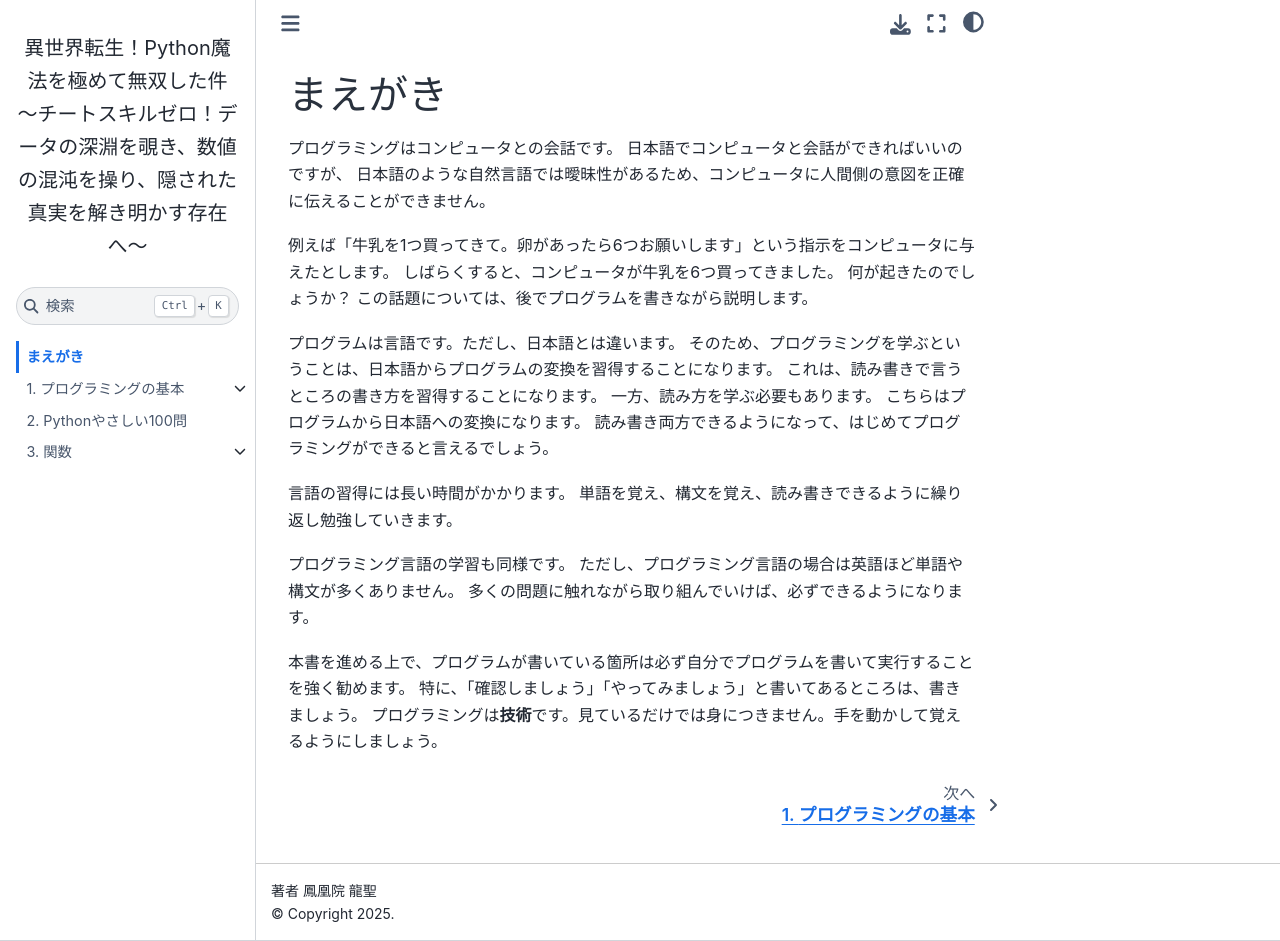
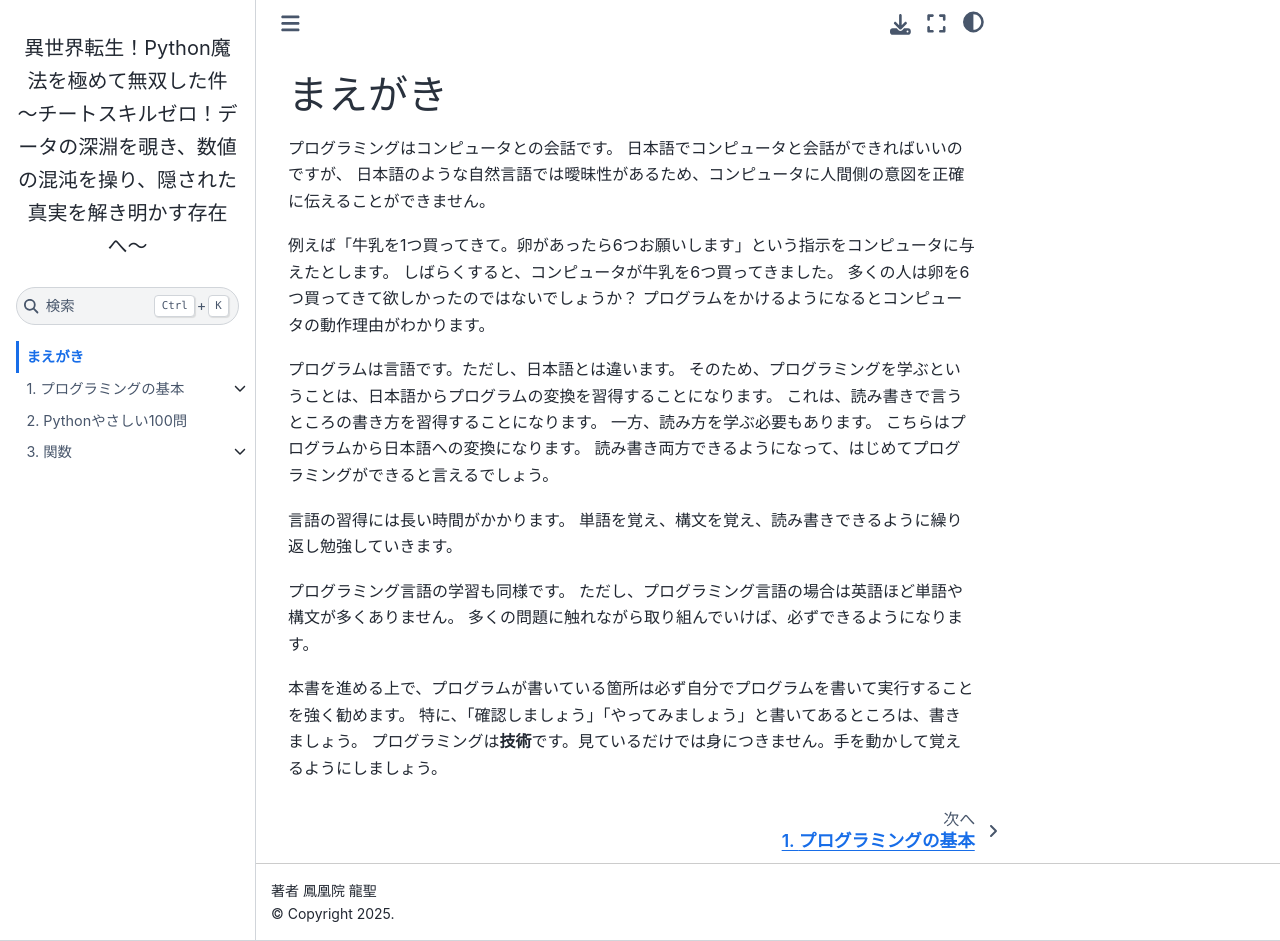
Before and after one commit to matt76k/beginners-py, a Jupyter Book: the page built from book/intro.md, in a window 1280 px wide and 941 px high. Built offline with Jupyter Book 1.0.4 settings and Sphinx 7.4.7 and the Sphinx Book theme 1.1.4, drawn with Linux system fonts in a browser that asks for light colours; comment, search, counter and statistics services are not loaded.

Commit message:
文言を修正

```diff
--- a/book/intro.md
+++ b/book/intro.md
@@ -7,8 +7,8 @@
 
 例えば「牛乳を1つ買ってきて。卵があったら6つお願いします」という指示をコンピュータに与えたとします。
 しばらくすると、コンピュータが牛乳を6つ買ってきました。
-何が起きたのでしょうか？
-この話題については、後でプログラムを書きながら説明します。
+多くの人は卵を6つ買ってきて欲しかったのではないでしょうか？
+プログラムをかけるようになるとコンピュータの動作理由がわかります。
 
 プログラムは言語です。ただし、日本語とは違います。
 そのため、プログラミングを学ぶということは、日本語からプログラムの変換を習得することになります。
```
Also changed, not shown: book/chapter03/recursion.md (+1 -1 lines).
